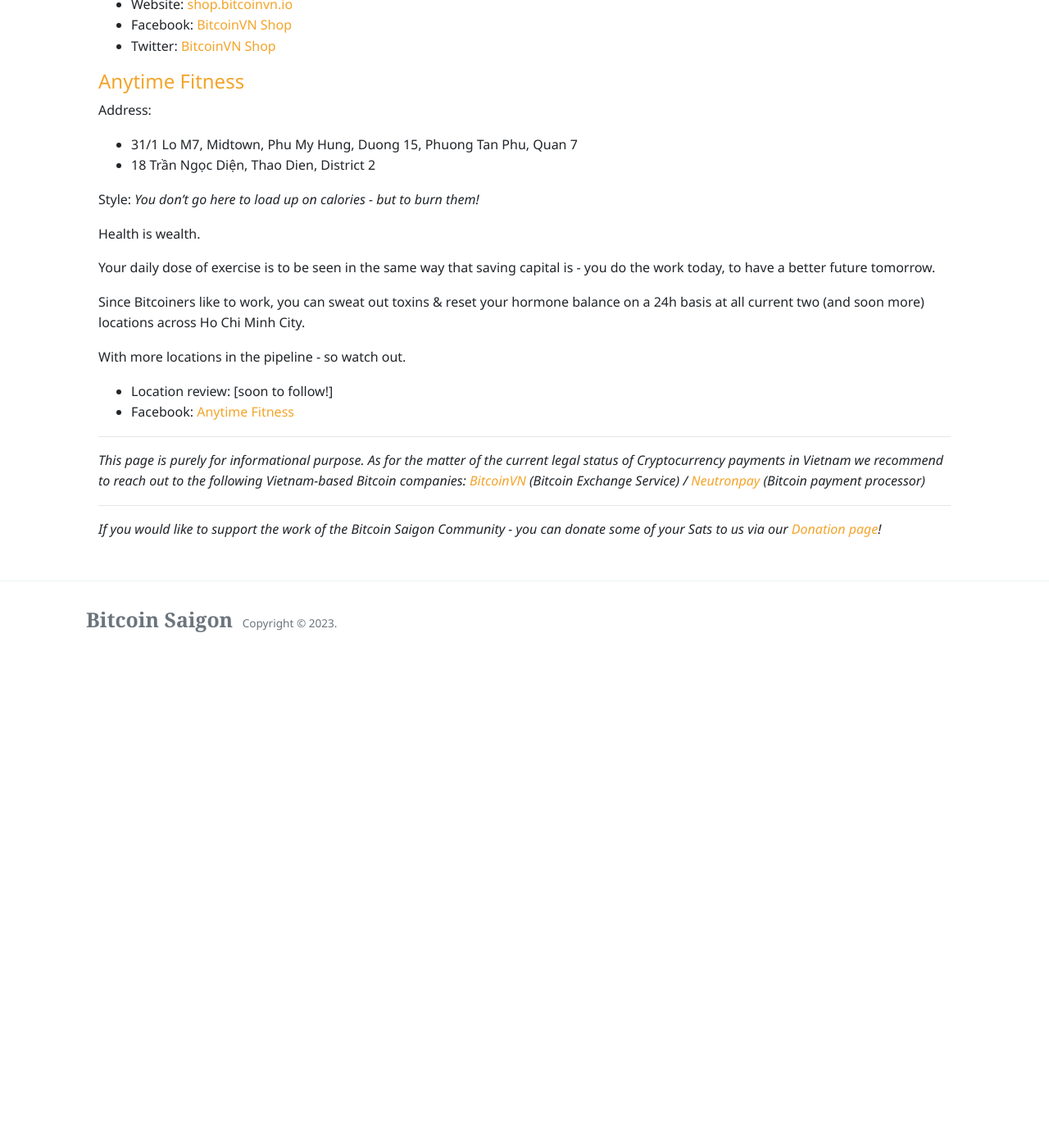
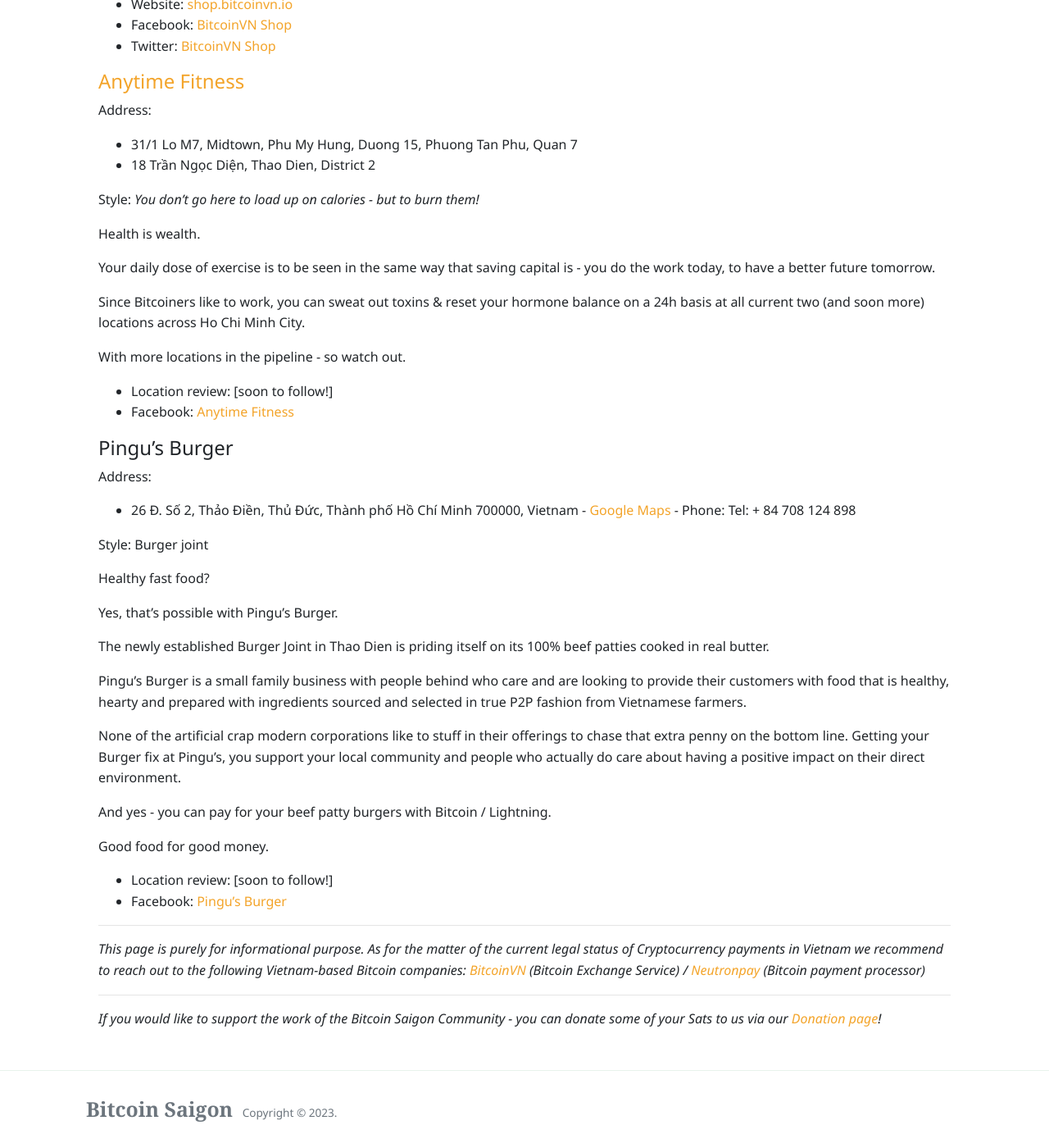
Before and after one commit to bitcoinsaigon/bitcoinsaigon.github.io, a Jekyll site: the page built from _pages/spend-sats-saigon.md, in a window 1280 px wide and 1400 px high, scrolled down 2123 px. Shown: the whole window at 82% size. Built offline with Jekyll 4.4.1, drawn with Linux system fonts in a browser that asks for light colours; nearby versions of some CDN libraries; before the commit the page ends 2926 px from its top, so only the background shows below that.

Commit message:
Add new location

```diff
--- a/_pages/spend-sats-saigon.md
+++ b/_pages/spend-sats-saigon.md
@@ -229,6 +229,29 @@
 - Location review: [soon to follow!]
 - Facebook: [Anytime Fitness](https://www.facebook.com/afthaodien)
 
+#### Pingu's Burger
+Address:
+- 26 Đ. Số 2, Thảo Điền, Thủ Đức, Thành phố Hồ Chí Minh 700000, Vietnam - [Google Maps](https://maps.app.goo.gl/hNJZhEiAt5Sg7QCx9) - Phone: Tel: + 84 708 124 898
+
+Style: Burger joint
+
+Healthy fast food?
+
+Yes, that’s possible with Pingu’s Burger.
+
+The newly established Burger Joint in Thao Dien is priding itself on its 100% beef patties cooked in real butter.
+
+Pingu’s Burger is a small family business with people behind who care and are looking to provide their customers with food that is healthy, hearty and prepared with ingredients sourced and selected in true P2P fashion from Vietnamese farmers.
+
+None of the artificial crap modern corporations like to stuff in their offerings to chase that extra penny on the bottom line.
+Getting your Burger fix at Pingu’s, you support your local community and people who actually do care about having a positive impact on their direct environment.
+
+And yes - you can pay for your beef patty burgers with Bitcoin / Lightning.
+
+Good food for good money.
+
+- Location review: [soon to follow!]
+- Facebook: [Pingu's Burger](https://www.facebook.com/pingusburger)
 
 ---
 
```
